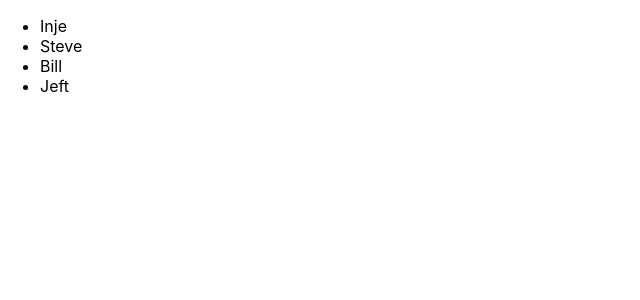
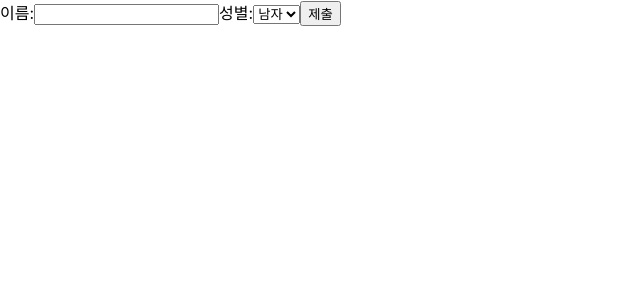
Before and after one commit to ServerChild/React-Study, a React (Create React App) app: page / in a window 1280 px wide. Shown: the top 300 px of the page, without its empty margins (0-640 px from the left). Built offline with nearby package versions, Linux system fonts and the light colour scheme.

Commit message:
20230802_Froms

```diff
--- /dev/null
+++ b/src/chapter_11/SignUp.jsx
@@ -0,0 +1,40 @@
+import React, { useState } from "react";
+
+function SignUp(props) {
+    //이름 초기값 = 빈값, 성별 초기값 = "남자"
+    const [name, setName] = useState("");
+    const [gender, setGender] = useState("남자");
+
+    const handleChangeName = (event) => {
+        setName(event.target.value);
+    };
+
+    const handleChangeGender = (event) => {
+        setGender(event.target.value);
+    };
+
+    const handleSubmit = (event) => {
+        alert(`이름: ${name}, 성별: ${gender}`);
+        event.preventDefault();
+    };
+
+    //이름과 성별을 입력받아 그 값을 출력함
+    return (
+        <form onSubmit={handleSubmit}>
+            <label>
+                이름:
+                <input type="text" value={name} onChange={handleChangeName} />
+            </label>
+            <label>
+                성별:
+                <select value={gender} onChange={handleChangeGender}>
+                    <option value="남자">남자</option>
+                    <option value="여자">여자</option>
+                </select>
+            </label>
+            <button type="submit">제출</button>
+        </form>
+    );
+}
+
+export default SignUp;
--- a/src/index.js
+++ b/src/index.js
@@ -13,10 +13,11 @@
 import ConfirmButton1 from './chapter_08/ConfirmButton1';
 import LandingPage from './chapter_09/LandingPage';
 import AttendanceBook from './chapter_10/AttendanceBook';
+import SignUp from './chapter_11/SignUp';
 
 ReactDOM.render(
   <React.StrictMode>
-    <AttendanceBook />
+    <SignUp />
   </React.StrictMode>,
   document.getElementById('root')
 );
```
Also changed, not shown: 1 other file (tests, documents, lock files or other folders).
